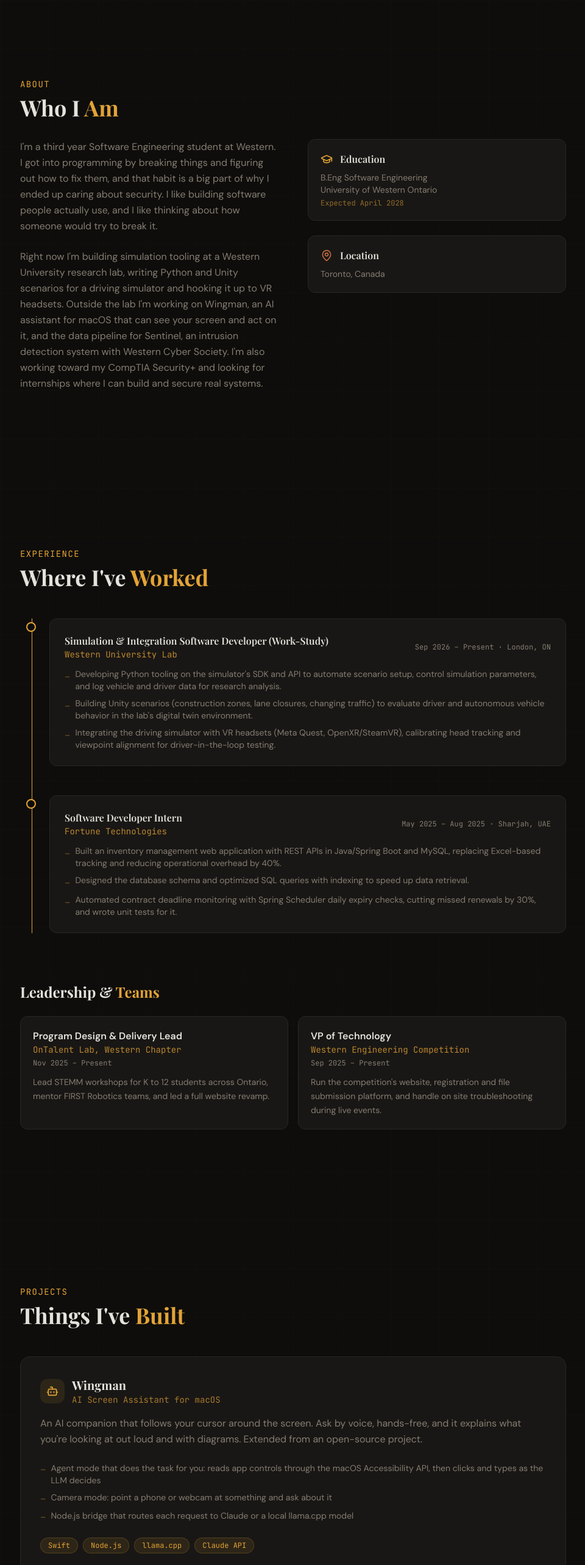
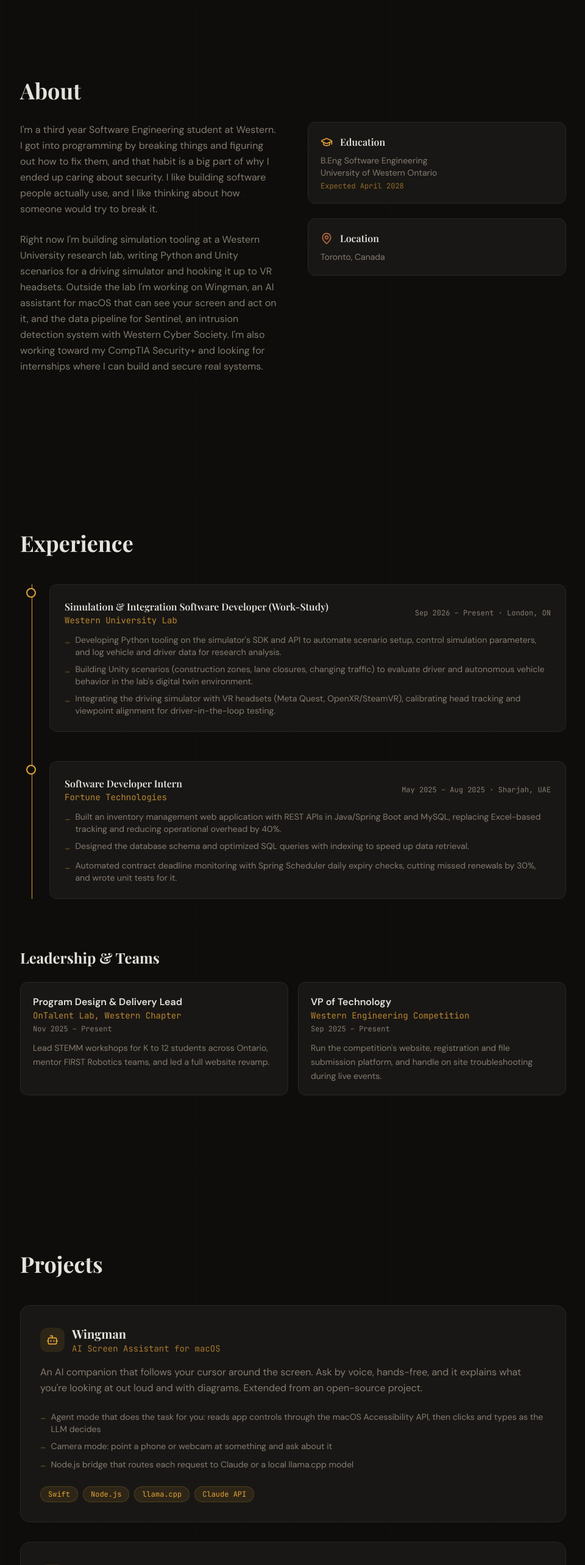
Before and after one commit to Anomaly-E-E/Anomaly-E-E.github.io, a React (Vite) app: page / in a window 1280 px wide. Shown: the part 800-3366 px from the top of the page at 61% size, without its empty margins (159-1119 px from the left). Built offline with nearby package versions, Linux system fonts and the light colour scheme; the HTML template or start-up script is replaced by a standard one; a web font is replaced by a local one.

Commit message:
plain section headings

```diff
--- a/src/components/sections/AboutSection.tsx
+++ b/src/components/sections/AboutSection.tsx
@@ -6,10 +6,7 @@ const AboutSection = () => {
     <section id="about" className="relative scroll-mt-20 py-32 px-6">
       <div className="max-w-4xl mx-auto">
         <ScrollReveal>
-          <h2 className="font-mono text-primary text-sm tracking-widest uppercase mb-2">About</h2>
-          <h3 className="text-3xl md:text-4xl font-bold mb-8">
-            Who I <span className="text-primary">Am</span>
-          </h3>
+          <h2 className="text-3xl md:text-4xl font-bold mb-8">About</h2>
         </ScrollReveal>
 
         <div className="grid md:grid-cols-2 gap-12">
--- a/src/components/sections/ContactSection.tsx
+++ b/src/components/sections/ContactSection.tsx
@@ -6,10 +6,7 @@ const ContactSection = () => {
     <section id="contact" className="relative scroll-mt-20 py-32 px-6">
       <div className="max-w-2xl mx-auto text-center">
         <ScrollReveal>
-          <h2 className="font-mono text-primary text-sm tracking-widest uppercase mb-2">Contact</h2>
-          <h3 className="text-3xl md:text-4xl font-bold mb-6">
-            Let's <span className="text-primary">Connect</span>
-          </h3>
+          <h2 className="text-3xl md:text-4xl font-bold mb-6">Contact</h2>
           <p className="text-muted-foreground mb-10 leading-relaxed">
             I'm looking for software and security internships. Email is the fastest way to
             reach me, and I'm happy to chat about any of the projects above.
--- a/src/components/sections/ExperienceSection.tsx
+++ b/src/components/sections/ExperienceSection.tsx
@@ -55,10 +55,7 @@ const ExperienceSection = () => {
     <section id="experience" className="relative scroll-mt-20 py-32 px-6">
       <div className="max-w-4xl mx-auto">
         <ScrollReveal>
-          <h2 className="font-mono text-primary text-sm tracking-widest uppercase mb-2">Experience</h2>
-          <h3 className="text-3xl md:text-4xl font-bold mb-12">
-            Where I've <span className="text-primary">Worked</span>
-          </h3>
+          <h2 className="text-3xl md:text-4xl font-bold mb-12">Experience</h2>
         </ScrollReveal>
 
         <div ref={timelineRef} className="relative">
@@ -105,7 +102,7 @@ const ExperienceSection = () => {
 
         <ScrollReveal>
           <h4 className="text-xl md:text-2xl font-bold mt-20 mb-6">
-            Leadership & <span className="text-primary">Teams</span>
+            Leadership &amp; Teams
           </h4>
         </ScrollReveal>
 
--- a/src/components/sections/ProjectsSection.tsx
+++ b/src/components/sections/ProjectsSection.tsx
@@ -92,10 +92,7 @@ const ProjectsSection = () => {
     <section id="projects" className="relative scroll-mt-20 py-32 px-6">
       <div className="max-w-4xl mx-auto">
         <ScrollReveal>
-          <h2 className="font-mono text-primary text-sm tracking-widest uppercase mb-2">Projects</h2>
-          <h3 className="text-3xl md:text-4xl font-bold mb-12">
-            Things I've <span className="text-primary">Built</span>
-          </h3>
+          <h2 className="text-3xl md:text-4xl font-bold mb-12">Projects</h2>
         </ScrollReveal>
 
         <div className="space-y-8">
@@ -154,7 +151,7 @@ const ProjectsSection = () => {
 
         <ScrollReveal>
           <h4 className="text-xl md:text-2xl font-bold mt-20 mb-6">
-            More <span className="text-primary">Projects</span>
+            More Projects
           </h4>
         </ScrollReveal>
 
--- a/src/components/sections/SkillsSection.tsx
+++ b/src/components/sections/SkillsSection.tsx
@@ -41,10 +41,7 @@ const SkillsSection = () => {
     <section id="skills" className="relative scroll-mt-20 py-32 px-6">
       <div className="max-w-4xl mx-auto">
         <ScrollReveal>
-          <h2 className="font-mono text-primary text-sm tracking-widest uppercase mb-2">Skills</h2>
-          <h3 className="text-3xl md:text-4xl font-bold mb-12">
-            What I <span className="text-primary">Work With</span>
-          </h3>
+          <h2 className="text-3xl md:text-4xl font-bold mb-12">Skills</h2>
         </ScrollReveal>
 
         <div className="grid sm:grid-cols-2 gap-8">
@@ -74,7 +71,7 @@ const SkillsSection = () => {
         {/* Certifications */}
         <ScrollReveal delay={0.2}>
           <h3 className="text-2xl md:text-3xl font-bold mt-20 mb-8">
-            <span className="text-primary">Certifications</span>
+            Certifications
           </h3>
         </ScrollReveal>
 
```
